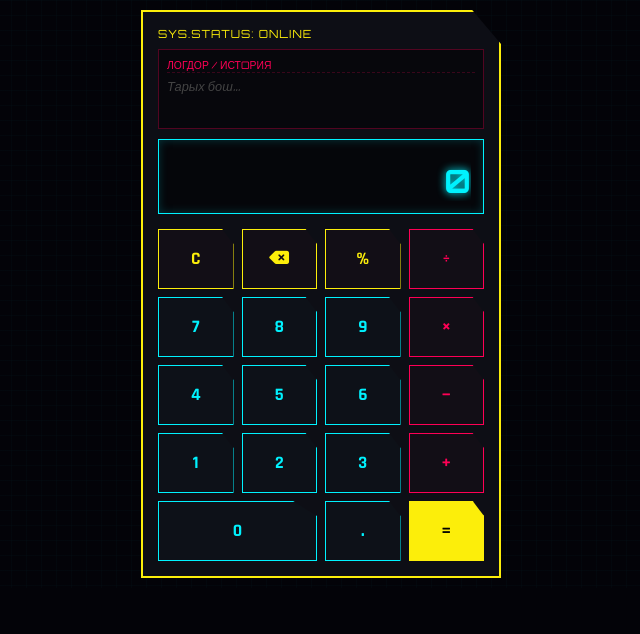
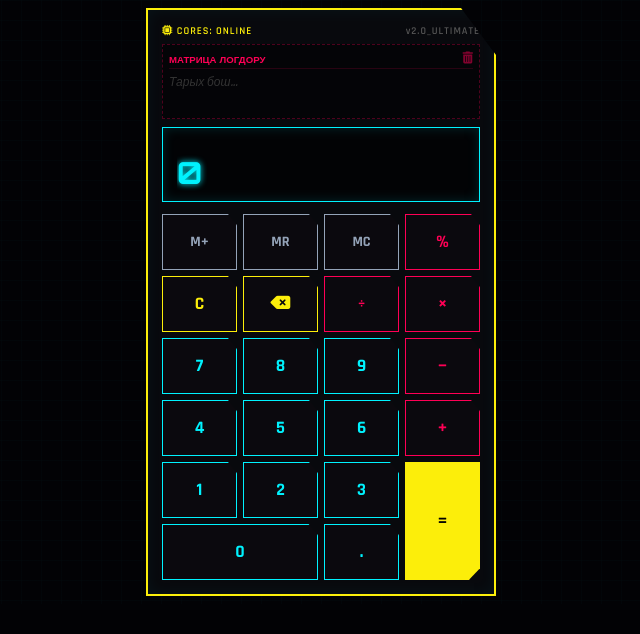
Before and after one commit to saparov10-creator/cyber-kalkulator, a plain HTML site: page index.html in a window 1280 px wide. Shown: the whole page, without its empty margins (319-959 px from the left). Drawn offline with Linux system fonts and the light colour scheme.

Commit message:
ideal-kalkulator

```diff
--- a/index.html
+++ b/index.html
@@ -3,53 +3,66 @@
 <head>
     <meta charset="UTF-8">
     <meta name="viewport" content="width=device-width, initial-scale=1.0, maximum-scale=1.0, user-scalable=no">
-    <title>Cyberpunk Premium Calculator</title>
+    <title>Cyberpunk Ultimate Calculator v2.0</title>
     <link rel="stylesheet" href="https://cdnjs.cloudflare.com/ajax/libs/font-awesome/6.4.0/css/all.min.css">
     <link rel="stylesheet" href="style.css">
 </head>
 <body>
 
+    <audio id="clickSound" src="https://assets.mixkit.co/active_storage/sfx/2568/2568-84.wav" preload="auto"></audio>
+
     <div class="cyber-grid"></div>
 
-    <div class="calculator-container">
-        <div class="sys-status">SYS.STATUS: ONLINE</div>
+    <div class="calculator-container" id="calcContainer">
+        <div class="sys-header">
+            <span class="sys-status"><i class="fas fa-microchip"></i> CORES: ONLINE</span>
+            <span class="sys-ver">v2.0_ULTIMATE</span>
+        </div>
 
         <div class="history-log-container">
-            <div class="history-log-title">ЛОГДОР / ИСТOРИЯ</div>
+            <div class="history-log-header">
+                <span class="history-log-title">МАТРИЦА ЛОГДОРУ</span>
+                <button class="clear-log-btn" onclick="clearHistoryLog()"><i class="fas fa-trash-alt"></i></button>
+            </div>
             <div class="history-log-list" id="historyLogList">
                 <span class="empty-log">Тарых бош...</span>
             </div>
         </div>
 
-        <div class="calculator-screen">
+        <div class="calculator-screen" id="calcScreen">
             <div class="history-current" id="history"></div>
             <div class="display" id="display">0</div>
         </div>
 
         <div class="calculator-buttons">
+            <button class="btn mem-btn" onclick="memorySave()">M+</button>
+            <button class="btn mem-btn" onclick="memoryRecall()">MR</button>
+            <button class="btn mem-btn" onclick="memoryClear()">MC</button>
+            <button class="btn operator-btn" onclick="appendOperator('%')">%</button>
+
             <button class="btn action-btn" onclick="clearDisplay()">C</button>
             <button class="btn action-btn" onclick="deleteLast()"><i class="fas fa-backspace"></i></button>
-            <button class="btn action-btn" onclick="appendOperator('%')">%</button>
             <button class="btn operator-btn" onclick="appendOperator('/')">÷</button>
+            <button class="btn operator-btn" onclick="appendOperator('*')">×</button>
 
             <button class="btn num-btn" onclick="appendNumber('7')">7</button>
             <button class="btn num-btn" onclick="appendNumber('8')">8</button>
             <button class="btn num-btn" onclick="appendNumber('9')">9</button>
-            <button class="btn operator-btn" onclick="appendOperator('*')">×</button>
+            <button class="btn operator-btn" onclick="appendOperator('-')">−</button>
 
             <button class="btn num-btn" onclick="appendNumber('4')">4</button>
             <button class="btn num-btn" onclick="appendNumber('5')">5</button>
             <button class="btn num-btn" onclick="appendNumber('6')">6</button>
-            <button class="btn operator-btn" onclick="appendOperator('-')">−</button>
+            <button class="btn operator-btn" onclick="appendOperator('+')">+</button>
 
             <button class="btn num-btn" onclick="appendNumber('1')">1</button>
             <button class="btn num-btn" onclick="appendNumber('2')">2</button>
             <button class="btn num-btn" onclick="appendNumber('3')">3</button>
-            <button class="btn operator-btn" onclick="appendOperator('+')">+</button>
+
+            <button class="btn equals-btn" onclick="calculate()">=</button>
 
             <button class="btn num-btn wide-btn" onclick="appendNumber('0')">0</button>
             <button class="btn num-btn" onclick="appendNumber('.')">.</button>
-            <button class="btn equals-btn" onclick="calculate()">=</button>
         </div>
     </div>
 
--- a/index.js
+++ b/index.js
@@ -1,15 +1,30 @@
 const display = document.getElementById('display');
 const historyDisplay = document.getElementById('history');
 const historyLogList = document.getElementById('historyLogList');
+const clickSound = document.getElementById('clickSound');
+const calcContainer = document.getElementById('calcContainer');
 
 let currentInput = '0';
 let previousInput = '';
 let operator = null;
 let shouldResetDisplay = false;
 let isCalculationDone = false;
+let memoryValue = 0; // Сактоо (Memory) үчүн өзгөрмө
 
-// Сандарды кошуу
+// Үн чыгаруу жана кыска вибрация эффекти
+function playFeedback() {
+    // Үндү башынан ойнотуу
+    clickSound.currentTime = 0;
+    clickSound.play().catch(() => {}); // Кээ бир браузерлер блоктоп койбошу үчүн
+
+    // Телефондордо кыска кибер-вибрация (эгер колдосо)
+    if (navigator.vibrate) {
+        navigator.vibrate(15);
+    }
+}
+
 function appendNumber(number) {
+    playFeedback();
     if (isCalculationDone) {
         currentInput = number;
         isCalculationDone = false;
@@ -28,11 +43,9 @@ function appendNumber(number) {
     updateDisplay();
 }
 
-// Амалдарды кошуу (+, -, *, /)
 function appendOperator(op) {
-    if (isCalculationDone) {
-        isCalculationDone = false;
-    }
+    playFeedback();
+    if (isCalculationDone) isCalculationDone = false;
 
     if (operator !== null && !shouldResetDisplay) {
         calculate();
@@ -50,8 +63,8 @@ function getOperatorSymbol(op) {
     return op;
 }
 
-// Эсептөө жана тарыхка (Историяга) жазуу
 function calculate() {
+    playFeedback();
     if (operator === null || shouldResetDisplay) return;
 
     let result;
@@ -66,8 +79,9 @@ function calculate() {
         case '*': result = prev * current; break;
         case '/':
             if (current === 0) {
-                alert("Нөлгө бөлүүгө болбойт!");
+                triggerGlitchEffect(); // Нөлгө бөлгөндө глитч анимациясы иштейт
                 clearDisplay();
+                display.innerText = "SYS_ERROR";
                 return;
             }
             result = prev / current;
@@ -79,10 +93,7 @@ function calculate() {
     const finalResult = parseFloat(result.toFixed(4)).toString();
     const fullEquation = `${previousInput} ${getOperatorSymbol(operator)} ${current} = ${finalResult}`;
 
-    // Экрандагы учурдагы тарыхты жаңыртуу
     historyDisplay.innerText = `${previousInput} ${getOperatorSymbol(operator)} ${current} =`;
-
-    // ЖАНЫ: Жогорку "Логдор" тилкесине эсеп тарыхын кошуу
     addLogToHistory(fullEquation);
 
     currentInput = finalResult;
@@ -91,9 +102,16 @@ function calculate() {
     updateDisplay();
 }
 
-// Тарыхка жаңы эсеп кошуу функциясы
+// Жаңы кошулган Глитч (Экрандын титирөөсү) эффекти
+function triggerGlitchEffect() {
+    calcContainer.classList.add('glitch-shake');
+    if (navigator.vibrate) navigator.vibrate([100, 50, 100]);
+    setTimeout(() => {
+        calcContainer.classList.remove('glitch-shake');
+    }, 600);
+}
+
 function addLogToHistory(equation) {
-    // "Тарых бош..." деген жазууну алып салуу
     const emptyMsg = historyLogList.querySelector('.empty-log');
     if (emptyMsg) emptyMsg.remove();
 
@@ -101,17 +119,41 @@ function addLogToHistory(equation) {
     logItem.className = 'log-item';
     logItem.innerText = equation;
 
-    // Жаңы эсепти эң өйдө жагына кошуу
     historyLogList.insertBefore(logItem, historyLogList.firstChild);
 
-    // Тарых ашыкча толуп кетпеши үчүн акыркы 20 эсепти гана сактайт
     if (historyLogList.children.length > 20) {
         historyLogList.lastChild.remove();
     }
 }
 
-// Тазалоо
+// Тарыхты тазалоочу функция
+function clearHistoryLog() {
+    playFeedback();
+    historyLogList.innerHTML = '<span class="empty-log">Тарых бош...</span>';
+}
+
+// САКТОО (MEMORY) ФУНКЦИЯЛАРЫ
+function memorySave() {
+    playFeedback();
+    memoryValue = parseFloat(currentInput) || 0;
+    historyDisplay.innerText = `M+ STORED: ${memoryValue}`;
+    shouldResetDisplay = true;
+}
+
+function memoryRecall() {
+    playFeedback();
+    currentInput = memoryValue.toString();
+    updateDisplay();
+}
+
+function memoryClear() {
+    playFeedback();
+    memoryValue = 0;
+    historyDisplay.innerText = "M- CLEARED";
+}
+
 function clearDisplay() {
+    playFeedback();
     currentInput = '0';
     previousInput = '';
     operator = null;
@@ -120,8 +162,8 @@ function clearDisplay() {
     updateDisplay();
 }
 
-// Өчүрүү
 function deleteLast() {
+    playFeedback();
     if (isCalculationDone) return;
     if (currentInput.length > 1) {
         currentInput = currentInput.slice(0, -1);
--- a/style.css
+++ b/style.css
@@ -1,12 +1,12 @@
-@import url('https://fonts.googleapis.com/css2?family=Orbitron:wght@400;700&family=Rajdhani:wght@500;700&display=swap');
+@import url('https://fonts.googleapis.com/css2?family=Orbitron:wght@400;700;900&family=Rajdhani:wght@600;700&display=swap');
 
 * {
     margin: 0;
     padding: 0;
     box-sizing: border-box;
     font-family: 'Rajdhani', sans-serif;
-    /* Телефондо кокустан чоңойтуп албоо үчүн */
     touch-action: manipulation;
+    user-select: none;
 }
 
 body {
@@ -14,189 +14,204 @@ body {
     justify-content: center;
     align-items: center;
     min-height: 100vh;
-    min-height: -webkit-fill-available; /* iOS телефондорунун экраны үчүн */
-    background-color: #030308;
+    min-height: -webkit-fill-available;
+    background-color: #020205;
     overflow: hidden;
-    padding: 10px;
+    padding: 8px;
     position: relative;
 }
 
-/* Фондук Кибер-тор */
+/* Фондогу анимациялуу тор */
 .cyber-grid {
     position: absolute;
     width: 100%;
     height: 100%;
     top: 0; left: 0;
     background-image:
-        linear-gradient(rgba(0, 242, 254, 0.02) 1px, transparent 1px),
-        linear-gradient(90deg, rgba(0, 242, 254, 0.02) 1px, transparent 1px);
-    background-size: 15px 15px;
+        linear-gradient(rgba(0, 242, 254, 0.015) 1px, transparent 1px),
+        linear-gradient(90deg, rgba(0, 242, 254, 0.015) 1px, transparent 1px);
+    background-size: 20px 20px;
     z-index: 1;
 }
 
-/* Калькулятордун негизги корпусу */
+/* Негизги контейнер (Экрандын баарына 100% адаптивдүү) */
 .calculator-container {
-    background: #0d0e15;
+    background: #08090d;
     border: 2px solid #fcee0a;
     width: 100%;
-    /* Телефондун экранына карап автоматтык түрдө масштабын өзгөртөт */
-    max-width: 360px;
-    height: auto;
-    max-height: 95vh;
-    padding: 15px;
-    box-shadow: 0 0 25px rgba(252, 238, 10, 0.15);
+    max-width: 350px;
+    padding: 14px;
+    box-shadow: 0 0 30px rgba(252, 238, 10, 0.12), inset 0 0 15px rgba(0, 242, 254, 0.05);
     z-index: 10;
     display: flex;
     flex-direction: column;
-    clip-path: polygon(0 0, 92% 0, 100% 6%, 100% 100%, 0 100%);
+    clip-path: polygon(0 0, 90% 0, 100% 8%, 100% 100%, 0 100%);
 }
 
-.sys-status {
-    font-size: 0.7rem;
-    color: #fcee0a;
+.sys-header {
+    display: flex;
+    justify-content: space-between;
+    font-size: 0.65rem;
     font-family: 'Orbitron', sans-serif;
+    margin-bottom: 6px;
     letter-spacing: 1px;
+}
+.sys-status { color: #fcee0a; }
+.sys-ver { color: #555; }
+
+/* ТАРЫХ БӨЛҮМҮ */
+.history-log-container {
+    background: #040407;
+    border: 1px dashed rgba(255, 0, 85, 0.3);
+    padding: 6px;
     margin-bottom: 8px;
-}
-
-/* ЖАНЫ: ТАРЫХ БӨЛҮМҮ */
-.history-log-container {
-    background: rgba(5, 6, 10, 0.8);
-    border: 1px solid rgba(255, 0, 85, 0.3);
-    padding: 8px;
-    margin-bottom: 10px;
-    height: 80px;
+    height: 75px;
     display: flex;
     flex-direction: column;
 }
 
+.history-log-header {
+    display: flex;
+    justify-content: space-between;
+    align-items: center;
+    border-bottom: 1px solid rgba(255, 0, 85, 0.15);
+    padding-bottom: 2px;
+    margin-bottom: 4px;
+}
+
 .history-log-title {
-    font-size: 0.65rem;
+    font-size: 0.6rem;
     color: #ff0055;
     font-family: 'Orbitron', sans-serif;
-    margin-bottom: 4px;
-    border-bottom: 1px dashed rgba(255, 0, 85, 0.2);
+    font-weight: 700;
 }
+
+.clear-log-btn {
+    background: none;
+    border: none;
+    color: rgba(255, 0, 85, 0.5);
+    cursor: pointer;
+    font-size: 0.75rem;
+    transition: color 0.2s;
+}
+.clear-log-btn:hover { color: #ff0055; }
 
 .history-log-list {
     flex-grow: 1;
     overflow-y: auto;
-    font-size: 0.85rem;
+    font-size: 0.8rem;
     color: #00f2fe;
-    text-align: left;
     font-family: 'Orbitron', sans-serif;
 }
 
 .log-item {
-    display: block;
-    border-bottom: 1px solid rgba(0, 242, 254, 0.1);
-    padding: 2px 0;
-    animation: fadeIn 0.3s ease;
+    border-bottom: 1px solid rgba(0, 242, 254, 0.05);
+    padding: 1px 0;
 }
 
-.empty-log {
-    color: #444;
-    font-size: 0.8rem;
-    font-style: italic;
-}
+.empty-log { color: #333; font-size: 0.75rem; font-style: italic; }
 
-/* Экран Стили */
+/* ЭКРАН СТИЛИ */
 .calculator-screen {
-    background: #05060a;
+    background: #020305;
     border: 1px solid #00f2fe;
-    padding: 12px;
-    text-align: right;
-    margin-bottom: 15px;
+    padding: 10px 14px;
+    margin-bottom: 12px;
     min-height: 75px;
     display: flex;
     flex-direction: column;
     justify-content: flex-end;
-    box-shadow: inset 0 0 10px rgba(0, 242, 254, 0.2);
+    box-shadow: inset 0 0 12px rgba(0, 242, 254, 0.15);
+    position: relative;
 }
 
 .history-current {
-    font-size: 0.85rem;
-    color: rgba(0, 242, 254, 0.5);
+    font-size: 0.8rem;
+    color: rgba(0, 242, 254, 0.4);
     font-family: 'Orbitron', sans-serif;
 }
 
 .display {
-    font-size: 2rem;
+    font-size: 1.9rem;
     color: #00f2fe;
     font-family: 'Orbitron', sans-serif;
     font-weight: 700;
-    text-shadow: 0 0 8px #00f2fe;
+    text-shadow: 0 0 6px #00f2fe;
     overflow-x: auto;
 }
 
-/* Баскычтар тору */
+/* БАСКЫЧТАР */
 .calculator-buttons {
     display: grid;
     grid-template-columns: repeat(4, 1fr);
-    gap: 8px; /* Телефонго ыңгайлуу кичирээк боштук */
+    gap: 6px; /* Телефондор үчүн идеалдуу тыгыздык */
 }
 
-/* Жалпы баскычтар */
 .btn {
     border: 1px solid #ff0055;
-    background: rgba(255, 0, 85, 0.02);
+    background: rgba(255, 0, 85, 0.01);
     color: #ff0055;
-    /* Экрандын өлчөмүнө жараша шрифт жана бийиктик автоматтык түрдө чоңоюп-кичирейет */
-    padding: clamp(10px, 2.5vh, 18px);
-    font-size: clamp(1.1rem, 2.2vh, 1.4rem);
+    padding: clamp(8px, 2.2vh, 16px);
+    font-size: clamp(1.1rem, 2vh, 1.3rem);
     font-weight: 700;
     cursor: pointer;
-    transition: all 0.1s ease;
-    clip-path: polygon(0 0, 85% 0, 100% 25%, 100% 100%, 0 100%);
+    transition: all 0.08s ease;
+    clip-path: polygon(0 0, 88% 0, 100% 20%, 100% 100%, 0 100%);
 }
 
 .btn * { pointer-events: none; }
 
+/* Сандар баскычтары */
 .num-btn {
     border-color: #00f2fe;
     color: #00f2fe;
-    background: rgba(0, 242, 254, 0.01);
 }
+.num-btn:hover { background: rgba(0, 242, 254, 0.1); }
 
-.num-btn:hover {
-    background: #00f2fe;
-    color: #000;
-    box-shadow: 0 0 10px #00f2fe;
+/* Функциялык баскычтар (C, Backspace) */
+.action-btn { border-color: #fcee0a; color: #fcee0a; }
+.action-btn:hover { background: rgba(252, 238, 10, 0.1); }
+
+/* Операторлор */
+.operator-btn { border-color: #ff0055; color: #ff0055; }
+.operator-btn:hover { background: rgba(255, 0, 85, 0.1); }
+
+/* Эс тутум (Memory) баскычтары */
+.mem-btn {
+    border-color: #94a3b8;
+    color: #94a3b8;
+    font-size: 0.9rem;
+    padding: 6px;
 }
+.mem-btn:hover { background: rgba(148, 163, 184, 0.1); }
 
-.action-btn {
-    border-color: #fcee0a;
-    color: #fcee0a;
-}
-
-.action-btn:hover {
-    background: #fcee0a;
-    color: #000;
-    box-shadow: 0 0 10px #fcee0a;
-}
-
-.operator-btn:hover {
-    background: #ff0055;
-    color: #000;
-    box-shadow: 0 0 10px #ff0055;
-}
-
+/* Барабар (=) баскычынын кооз формасы */
 .equals-btn {
     background: #fcee0a;
     border-color: #fcee0a;
     color: #000;
+    grid-row: span 2; /* 2 катар ылдый созулат */
+    height: 100%;
+    clip-path: polygon(0 0, 100% 0, 100% 90%, 85% 100%, 0 100%);
+}
+.equals-btn:hover { background: #fff; border-color: #fff; box-shadow: 0 0 12px #fff; }
+
+.wide-btn { grid-column: span 2; clip-path: polygon(0 0, 94% 0, 100% 20%, 100% 100%, 0 100%); }
+
+.btn:active { transform: scale(0.93); filter: brightness(1.3); }
+
+/* КАТА КЕТКЕНДЕГИ ГЛИТЧ АНИМАЦИЯСЫ */
+.glitch-shake {
+    animation: shake 0.2s infinite;
+    border-color: #ff0055 !important;
+    box-shadow: 0 0 20px #ff0055 !important;
 }
 
-.equals-btn:hover {
-    background: #fff;
-    border-color: #fff;
-    box-shadow: 0 0 15px #fff;
+@keyframes shake {
+    0% { transform: translate(1px, 1px) rotate(0deg); }
+    20% { transform: translate(-1px, -2px) rotate(-1deg); }
+    40% { transform: translate(-3px, 0px) rotate(1deg); }
+    60% { transform: translate(3px, 2px) rotate(0deg); }
+    80% { transform: translate(-1px, -1px) rotate(1deg); }
+    100% { transform: translate(1px, -2px) rotate(-1deg); }
 }
-
-.wide-btn { grid-column: span 2; }
-.btn:active { transform: scale(0.92); }
-
-@keyframes fadeIn {
-    from { opacity: 0; transform: translateY(-3px); }
-    to { opacity: 1; transform: translateY(0); }
-}
```
